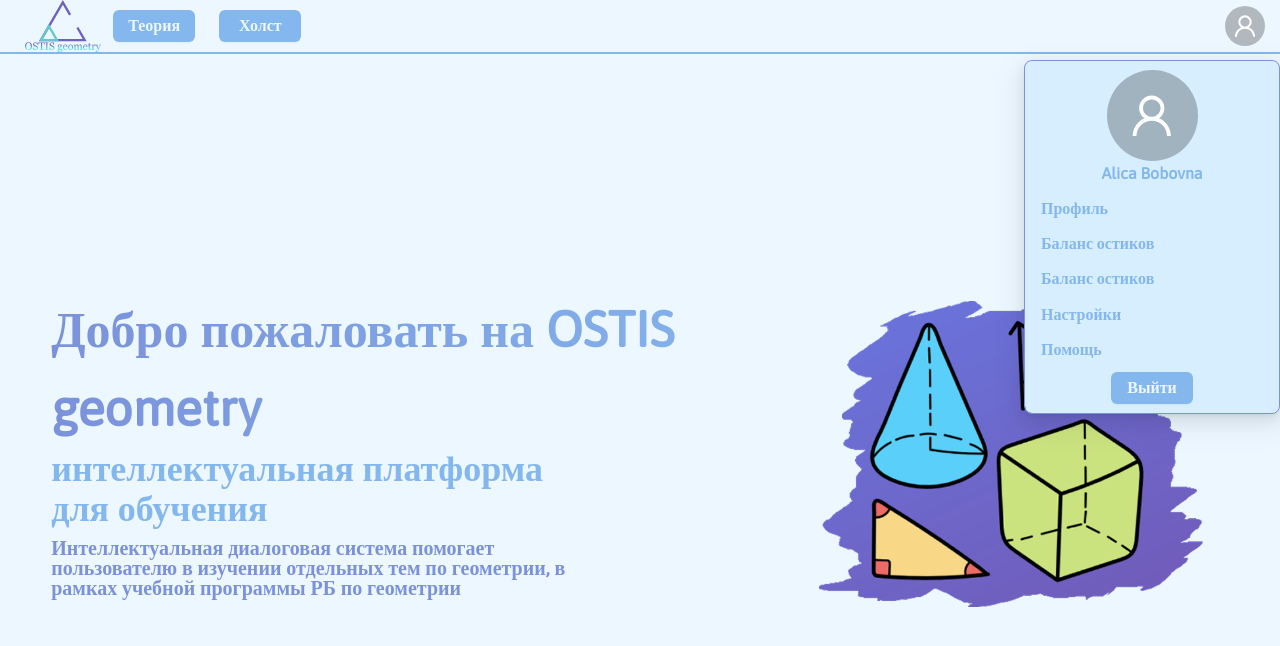
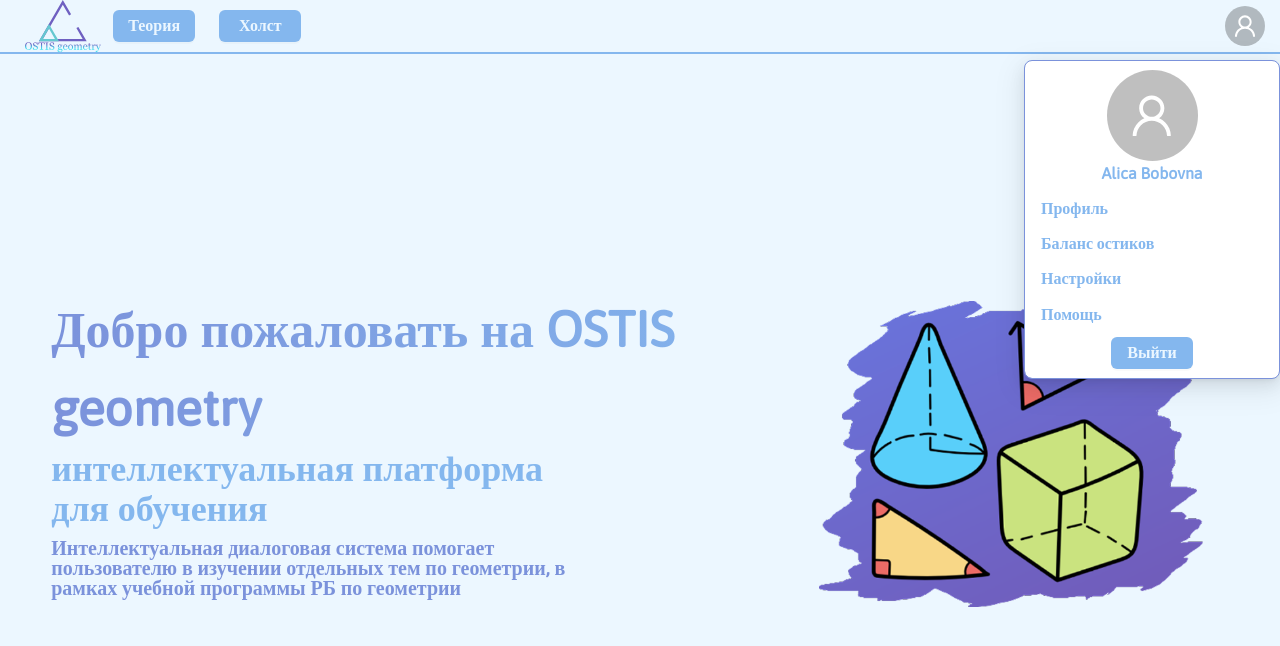
Before and after one commit to maximchernyavski/OSTIS-geometry-test, a React (Create React App) app: page /home in a window 1280 px wide. Both pictures are taken after a click on the element 1245 px from the left and 26 px from the top of the page. Shown: the top 646 px of the page. Built offline with nearby package versions, Linux system fonts and the light colour scheme.

Commit message:
added style for home dropdown menus, deleted redundant text from profile menu

```diff
--- a/src/pages/home/home.css
+++ b/src/pages/home/home.css
@@ -26,3 +26,11 @@
     margin-left: 12px;
     margin-right: 12px;
 }
+
+.home-dropdown-menu {
+    background-color: #D7EEFF;
+    border: 2px solid #84B7EE;
+    display: flex;
+    flex-direction: column;
+    align-items: center
+}
--- a/src/pages/home/home.jsx
+++ b/src/pages/home/home.jsx
@@ -30,31 +30,25 @@
         onClick: () => {navigate('/profile')},
       },
       {
-        key: '3',
-        label: (
-          <Text strong className='plain-text' style={{fontSize: '16px'}}>Баланс остиков</Text>
-        ),
-      },
-      {
-          key: '4',
+          key: '3',
           label: (
             <Text strong className='plain-text' style={{fontSize: '16px'}}>Баланс остиков</Text>
           ),
       },
       {
-          key: '5',
+          key: '4',
           label: (
             <Text strong className='plain-text' style={{fontSize: '16px'}}>Настройки</Text>
           ),
       },
       {
-          key: '6',
+          key: '5',
           label: (
             <Text strong className='plain-text' style={{fontSize: '16px'}}>Помощь</Text>
           ),
       },
       {
-          key: '7',
+          key: '6',
           label: (
               <div style={{display: 'flex', justifyContent: 'center'}}>
                   <Button className='button' style={{borderColor: 'transparent'}} onClick={() => {navigate('/')}}>
@@ -124,7 +118,7 @@
                         dropdownRender={(menu) => (
                           <div style={{width: '8vw'}}>
                                 {cloneElement(menu, {
-                                    style: {backgroundColor: '#D7EEFF', border: '2px solid #84B7EE', display: 'flex', flexDirection: 'column', alignItems: 'center'}
+                                    className: 'home-dropdown-menu',
                                 })}
                           </div>
                         )}>
@@ -139,7 +133,8 @@
                             dropdownRender={(menu) => (
                                 <div style={{width: '20vw', height: '20vh', marginTop: '10px'}}>
                                     {cloneElement(menu, {
-                                        style: {backgroundColor: '#D7EEFF', border: '1px solid #7B92DB'},
+                                        className: 'home-dropdown-menu',
+                                        style: {border: '1px solid #7B92DB', alignItems: 'normal'},
                                     })}
                                 </div>)}
                             trigger={['click']}
--- a/src/pages/theory-tests-problems/theory-tests-problems.css
+++ b/src/pages/theory-tests-problems/theory-tests-problems.css
@@ -36,6 +36,29 @@
     border-bottom: 1px solid #84B7EE;
 }
 
+.theory-block-box {
+    width: calc(100% - 40px);
+    padding: 10px;
+    margin-bottom: 15px;
+    border-radius: 12px;
+}
+
+.theory-definition {
+    background-color: #84B7EE;
+}
+
+.theory-theorem {
+    background-color: #7B92DB;
+}
+
+.theory-proof {
+    background-color: #6F60C1;
+}
+
+.theory-axiom {
+    background-color: #9489D1;
+}
+
 .test-question-box {
     max-width: 100%;
     margin-left: 10px;
--- a/src/pages/theory-tests-problems/theory-tests-probles.jsx
+++ b/src/pages/theory-tests-problems/theory-tests-probles.jsx
@@ -4,7 +4,7 @@
 
 export function DefinitionBlock (props) {
     return (
-        <div id={props.id || ''} style={{width: 'calc(100% - 40px)', padding: '10px', marginBottom: '15px', backgroundColor: '#84B7EE', borderRadius: '12px'}}>
+        <div id={props.id || ''} className='theory-block-box theory-definition'>
             <Text style={{fontSize: '16px', lineHeight: '20px', color: '#ECF7FF'}}>{'Определение. ' + props.children}</Text>
         </div>
     )
@@ -12,7 +12,7 @@
 
 export function TheoremBlock (props) {
     return (
-        <div id={props.id || ''} style={{width: 'calc(100% - 40px)', padding: '10px', marginBottom: '15px', backgroundColor: '#7B92DB', borderRadius: '12px'}}>
+        <div id={props.id || ''} className='theory-block-box theory-theorem'>
             <Text style={{fontSize: '16px', lineHeight: '20px', color: '#ECF7FF'}}>{'Теорема. ' + props.children}</Text>
         </div>
     )
@@ -20,7 +20,7 @@
 
 export function ProofBlock (props) {
     return (
-        <div id={props.id || ''} style={{width: 'calc(100% - 40px)', padding: '10px', marginBottom: '15px', backgroundColor: '#6F60C1', borderRadius: '12px'}}>
+        <div id={props.id || ''} className='theory-block-box theory-proof'>
             <Text style={{fontSize: '16px', lineHeight: '20px', color: '#ECF7FF'}}>{'Доказательство. ' + props.children}</Text>
         </div>
     )
@@ -28,7 +28,7 @@
 
 export function AxiomBlock (props) {
     return (
-        <div id={props.id || ''} style={{width: 'calc(100% - 40px)', padding: '10px', marginBottom: '15px', backgroundColor: '#9489D1', borderRadius: '12px'}}>
+        <div id={props.id || ''} className='theory-block-box theory-axiom'>
             <Text style={{fontSize: '16px', lineHeight: '20px', color: '#ECF7FF'}}>{'Аксиома. ' + props.children}</Text>
         </div>
     )
```
